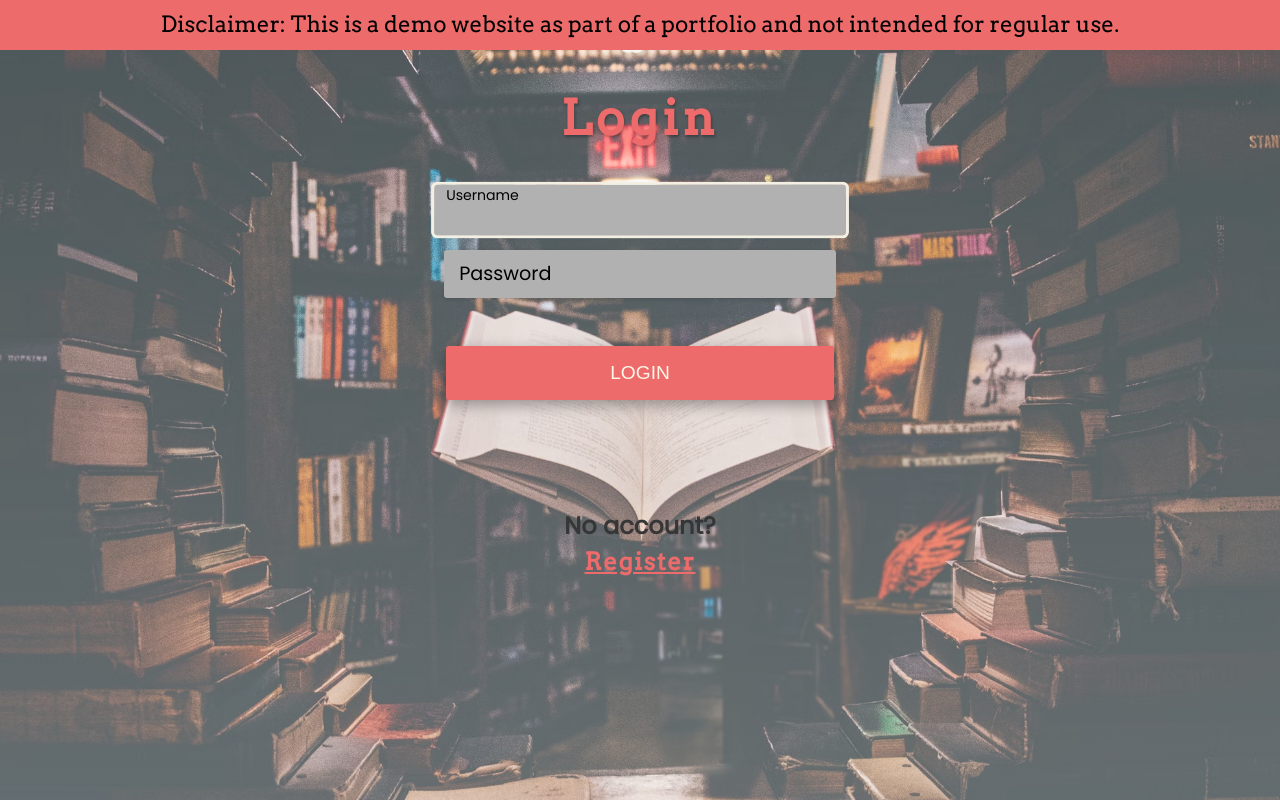
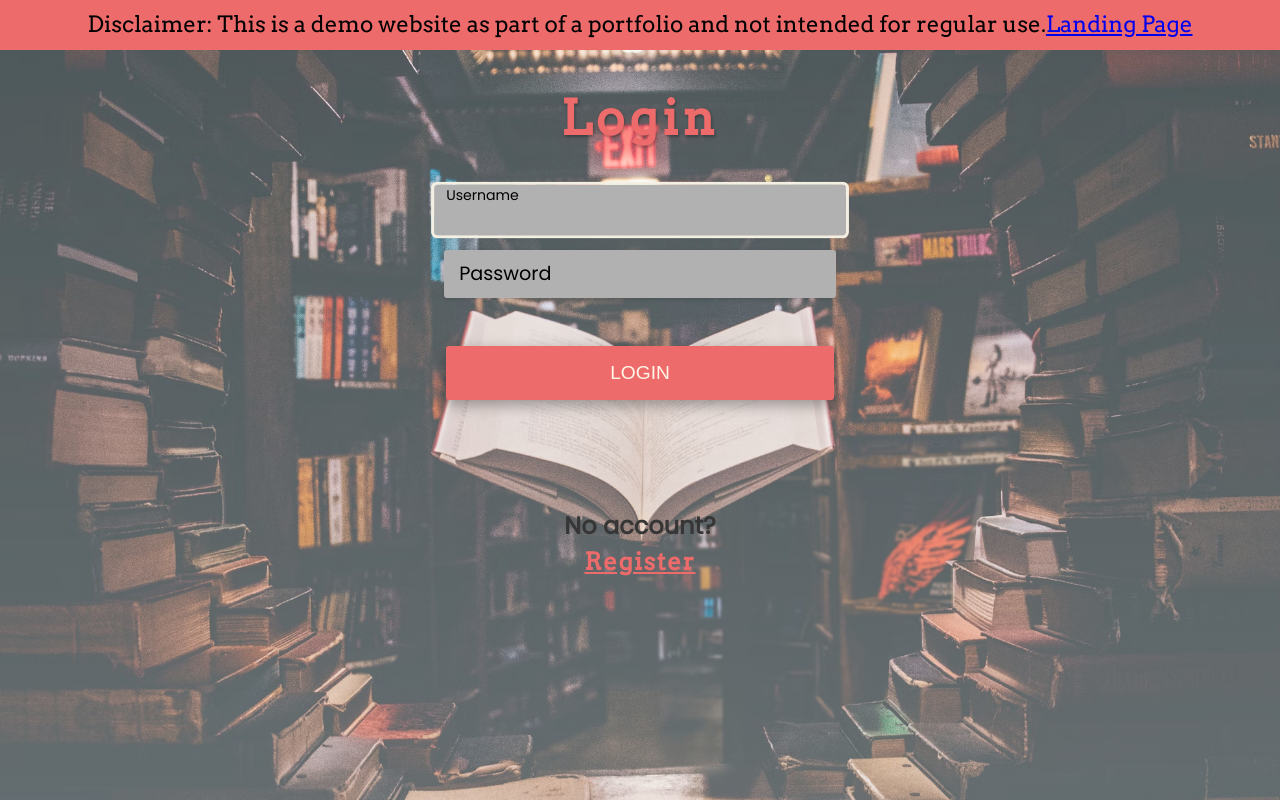
Before and after one commit to b-wall/Write-Off, a Django app: page /login/ in a window 1280 px wide. Run offline with Django 4.2, Linux system fonts and the light colour scheme.

Commit message:
Add link to landing page

```diff
--- a/writeoff/templates/login.html
+++ b/writeoff/templates/login.html
@@ -20,7 +20,7 @@
 
 <body>
     <div class="login-container">
-        <div class="message">Disclaimer: This is a demo website as part of a portfolio and not intended for regular use.</div>
+        <div class="message">Disclaimer: This is a demo website as part of a portfolio and not intended for regular use.<a href="{% url 'hello' %}">Landing Page</a></div>
         {% if message %}
         <div class="message">{{ message }}</div>
         {% endif %}
```
Also changed, not shown: db.sqlite3.
